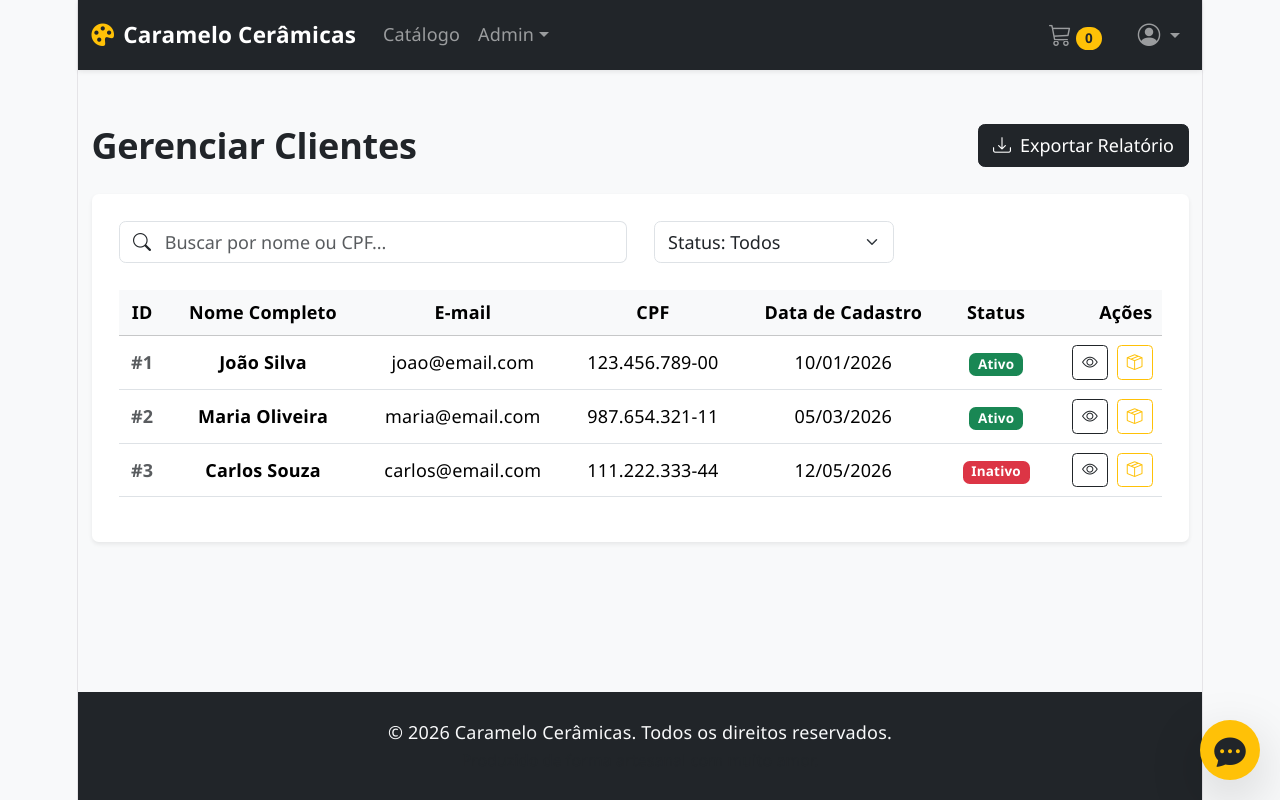
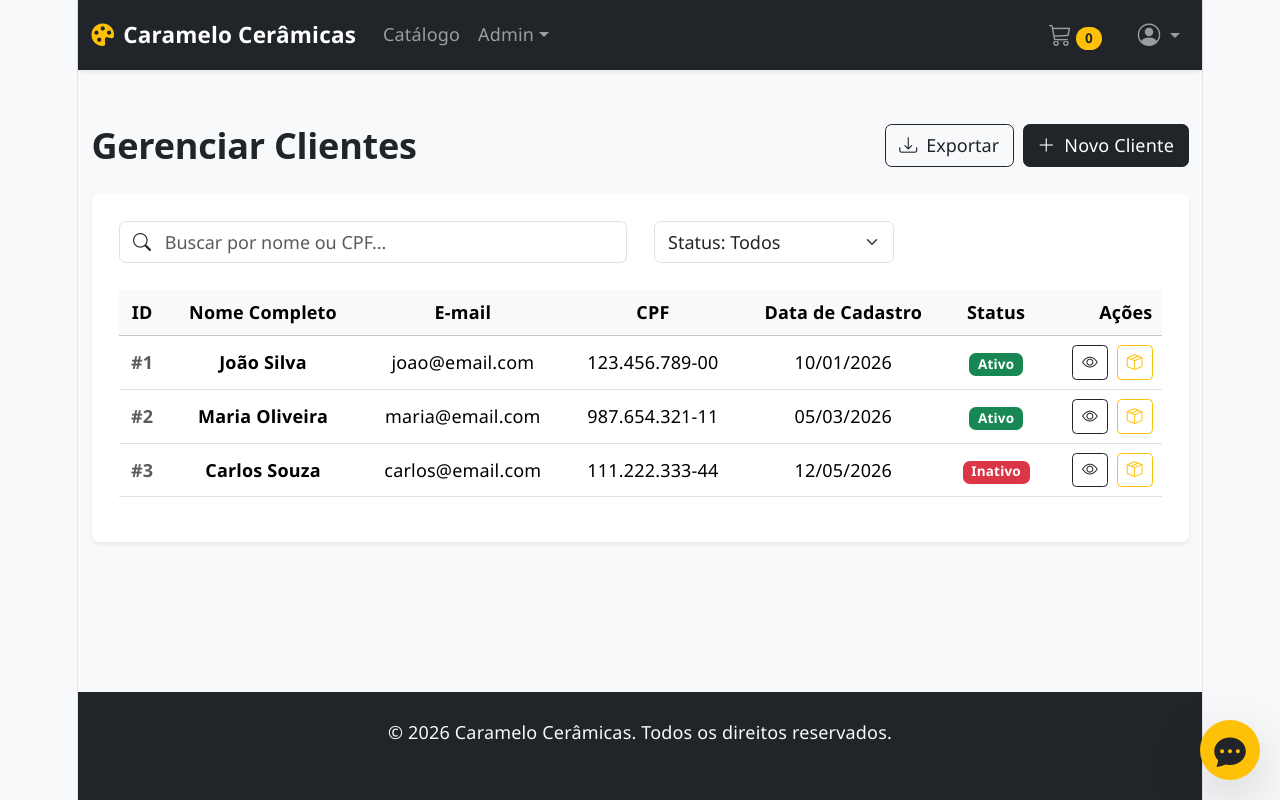
Before and after one commit to MSchalch/CarameloCeramica_front-end, a React (Vite) app: page /admin/customers in a window 1280 px wide. Built offline with nearby package versions, Linux system fonts and the light colour scheme.

Commit message:
fix: link para cadastro de clientes

```diff
--- a/src/pages/AdminCustomers/index.tsx
+++ b/src/pages/AdminCustomers/index.tsx
@@ -16,7 +16,10 @@ const AdminCustomers = () => {
     <div className="container py-5">
       <div className="d-flex justify-content-between align-items-center mb-4">
         <h2 className="fw-bold mb-0">Gerenciar Clientes</h2>
-        <button className="btn btn-dark"><i className="bi bi-download me-2"></i>Exportar Relatório</button>
+        <div className="d-flex gap-2">
+          <button className="btn btn-outline-dark"><i className="bi bi-download me-2"></i>Exportar</button>
+          <a href="/customer/new" className="btn btn-dark"><i className="bi bi-plus-lg me-2"></i>Novo Cliente</a>
+        </div>
       </div>
 
       <div className="card shadow-sm border-0">
--- a/src/pages/Login/index.tsx
+++ b/src/pages/Login/index.tsx
@@ -20,7 +20,7 @@ const Login = () => {
             </div>
             <button type="submit" className="btn btn-dark w-100 fw-bold mb-3">Entrar</button>
             <div className="text-center">
-              <span className="text-muted">Ainda não tem conta? <Link to="/login" className="text-warning text-decoration-none fw-bold">Cadastre-se</Link></span>
+              <span className="text-muted">Ainda não tem conta? <Link to="/customer/new" className="text-warning text-decoration-none fw-bold">Cadastre-se</Link></span>
             </div>
           </form>
         </div>
```
